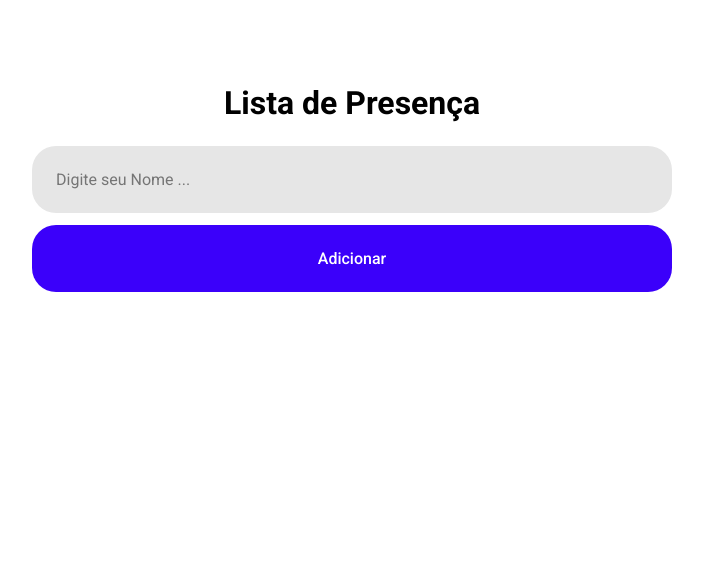
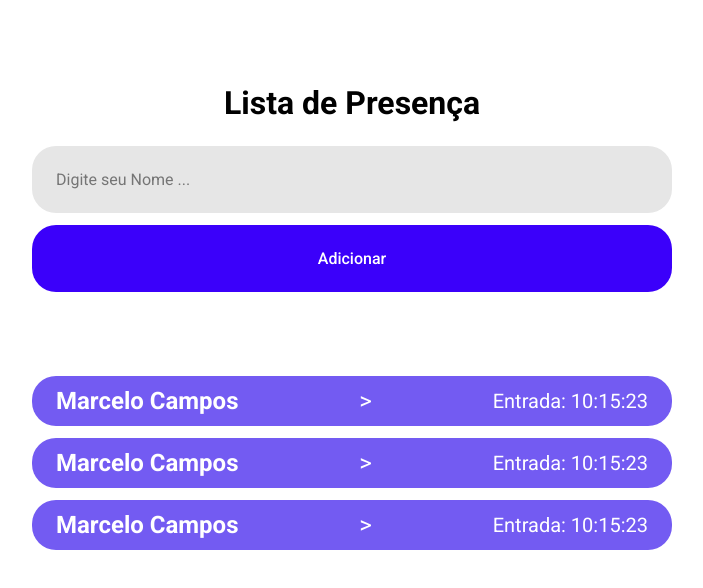
Before and after one commit to marceloicampos/discovery-vite-reactapp, a React (Vite) app in the folder reactapp/: page / in a window 1280 px wide. Shown: the top 588 px of the page, without its empty margins (288-991 px from the left). Built offline with nearby package versions, Linux system fonts and the light colour scheme.

Commit message:
Componentes em React

```diff
--- /dev/null
+++ b/reactapp/src/components/Card/index.jsx
@@ -0,0 +1,11 @@
+import './styles.css'
+
+export function Card() {
+    return (
+        <div className="card">
+            <strong>Marcelo Campos</strong>
+            <p>&gt;</p>
+            <small>Entrada: 10:15:23</small>
+        </div>
+    )
+}
--- /dev/null
+++ b/reactapp/src/components/Card/styles.css
@@ -0,0 +1,17 @@
+.card {
+    display: flex;
+    align-items: center;
+    flex-direction: row;
+    font-size: 1.5em;
+    height: 50px;
+    width: 50%;
+    background: #735bf2;
+    color: #fff;
+
+    border-radius: 24px;
+
+    margin-bottom: 12px;
+    padding: 24px;
+
+    justify-content: space-between;
+}
--- a/reactapp/src/pages/Home/index.jsx
+++ b/reactapp/src/pages/Home/index.jsx
@@ -1,4 +1,5 @@
 import './styles.css'
+import { Card } from '../../components/Card'
 
 export function Home() {
     return (
@@ -6,6 +7,9 @@ export function Home() {
             <h1>Lista de Presença</h1>
             <input type="text" placeholder="Digite seu Nome ..." />
             <button type="button">Adicionar</button>
+            <Card />
+            <Card />
+            <Card />
         </div>
     )
 }
```
